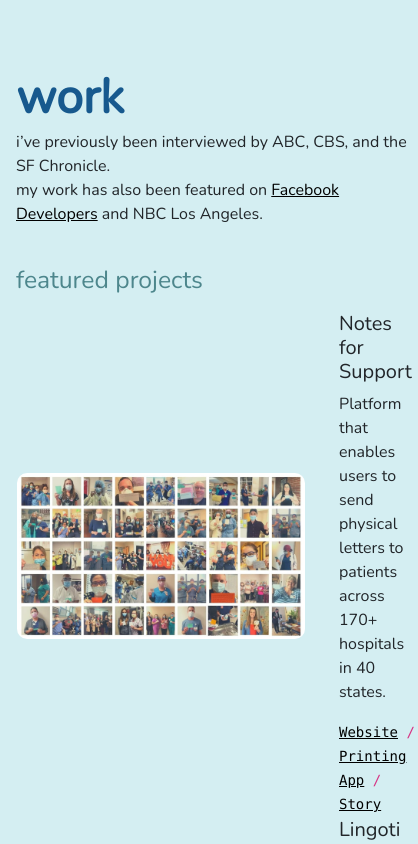
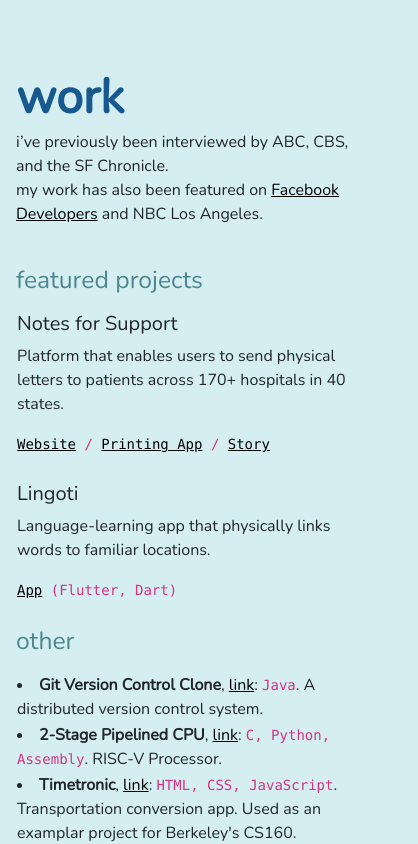
Before and after one commit to ginac10/ginac10.github.io, a React (Create React App) app: page /work in a window 390 px wide. Shown: the top 844 px of the page, 418 px wide, since content can reach past the window. Built offline with nearby package versions, Linux system fonts and the light colour scheme.

Commit message:
removed imgs for mobile, proj page

```diff
--- a/src/pages/home.js
+++ b/src/pages/home.js
@@ -64,7 +64,7 @@ export default function Home() {
       {isMobile ? (
         // Content for mobile
         <>
-          <br></br><br></br>
+          <br></br>
           <h1 className="title">hi, i'm gina! ♡</h1>
           <br></br>
           <p>
@@ -86,7 +86,7 @@ export default function Home() {
             />
           </animated.div>
           <small><code>*｡٩(ˊωˋ*)و✧*｡</code></small>
-          <br></br><br></br>
+          <br></br>
         </>
       ) : (
         // On desktop
--- a/src/pages/work.js
+++ b/src/pages/work.js
@@ -4,6 +4,22 @@ import projects2 from '../work_archive.json';
 import Card from 'react-bootstrap/Card';
 
 export default function Work() {
+
+
+  // This keeps track if it's a mobile device
+  const [isMobile, setIsMobile] = React.useState(window.innerWidth <= 800);
+
+  // Use effect hook to listen for window resize and update state
+  React.useEffect(() => {
+    function handleResize() {
+      setIsMobile(window.innerWidth <= 800);
+    }
+
+    window.addEventListener("resize", handleResize);
+
+    // Cleanup function to remove event listener
+    return () => window.removeEventListener("resize", handleResize);
+  }, []);
   /* DECLARE STYLE AND TRIGGER FOR WIGGLE EFFECT FROM TODO ON NEXT LINE */
   {/*const projectGallery = projects.projects.map((project, index) => (
     <tr key={index}>
@@ -20,11 +36,13 @@ export default function Work() {
   ), []);*/}
   const notesForSupport = (
     <tr>
+      {!isMobile && (
       <td>
         <a href="https://www.notesforsupport.org/" target="_blank" rel="noopener noreferrer">
           <img src="/assets/projects/nfs.webp" alt="Notes for Support" style={styles.image} />
         </a>
       </td>
+      )}
       <td style={styles.projectInfo}>
         <h5>Notes for Support</h5>
         <p>Platform that enables users to send physical letters to patients across 170+ hospitals in 40 states.</p>
@@ -36,12 +54,15 @@ export default function Work() {
   );
   const lingoti = (
     <tr>
+      {!isMobile && (
       <td>
         <a href="https://ginac.popsy.site/lingoti" target="_blank" rel="noopener noreferrer">
           <img src="/assets/projects/lingoti.jpg" alt="Lingoti" style={styles.image} />
         </a>
       </td>
+      )}
       <td style={styles.projectInfo}>
+      {isMobile && (<br></br>)}
         <h5>Lingoti</h5>
         <p>Language-learning app that physically links words to familiar locations.</p>
         <code><a href="https://ginac.popsy.site/lingoti" target="_blank" rel="noopener noreferrer">
```
